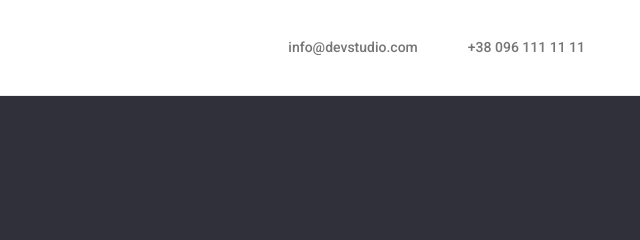
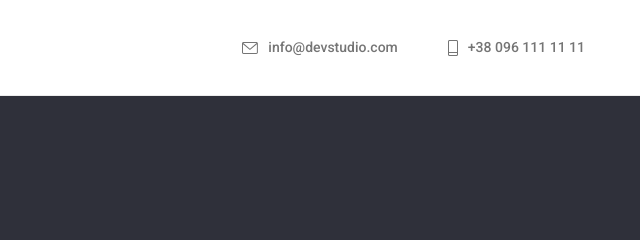
Before and after one commit to VyacheslavRus/goit-markup-hw-04, a plain HTML site: page index.html in a window 1280 px wide. Shown: the top 240 px of the page, 640-1280 px from the left. Drawn offline with nearby package versions, Linux system fonts and the light colour scheme.

Commit message:
Добавляет первые иконки

```diff
--- a/css/styles.css
+++ b/css/styles.css
@@ -61,12 +61,25 @@
   margin-left: auto;
 }
 
-.site-item {
+.site-item:not(:first-child) {
   margin-left: 50px;
 }
 
-.site-item:first-child {
-  margin-left: 0px;
+.connection-link li:last-child {
+  margin-left: 50px;
+}
+
+.svg-mail {
+  width: 16px;
+  height: 12px;
+  fill: currentColor;
+  margin-right: 10px;
+}
+.svg-tel {
+  width: 10px;
+  height: 16px;
+  fill: currentColor;
+  margin-right: 10px;
 }
 
 .site-nav .link {
@@ -86,10 +99,12 @@
 .connection-link .link {
   color: var(--primary-text-color);
 
-  display: block;
+  display: flex;
+  flex-direction: row-reverse;
+  align-items: center;
+
   padding-top: 32px;
   padding-bottom: 32px;
-  margin-left: 50px;
 
   font-weight: 500;
   font-size: 14px;
@@ -120,6 +135,7 @@
   text-align: center;
 
   background-color: #2f303a;
+  background-image: ;
 }
 .hero-title {
   color: #ffffff;
--- a/index.html
+++ b/index.html
@@ -30,10 +30,18 @@
 
       <ul class="connection-link">
         <li class="connection-item">
-          <a lang="en" class="link" href="mailto:info@devstudio.com">info@devstudio.com</a>
+          <a lang="en" class="link mail" href="mailto:info@devstudio.com">info@devstudio.com
+          <svg class="svg-mail">
+            <use href="./images/sprite.svg#icon-envelope">
+          </svg>
+          </a>
         </li>
         <li class="connection-item">
-          <a class="link" href="tel:+380961111111">+38 096 111 11 11</a>
+          <a class="link tel" href="tel:+380961111111">+38 096 111 11 11
+            <svg class="svg-tel">
+              <use href="./images/sprite.svg#icon-phone">
+            </svg>
+          </a>
         </li>
       </ul>
       </div>
```
Also changed, not shown: images/sprite.svg (added).
